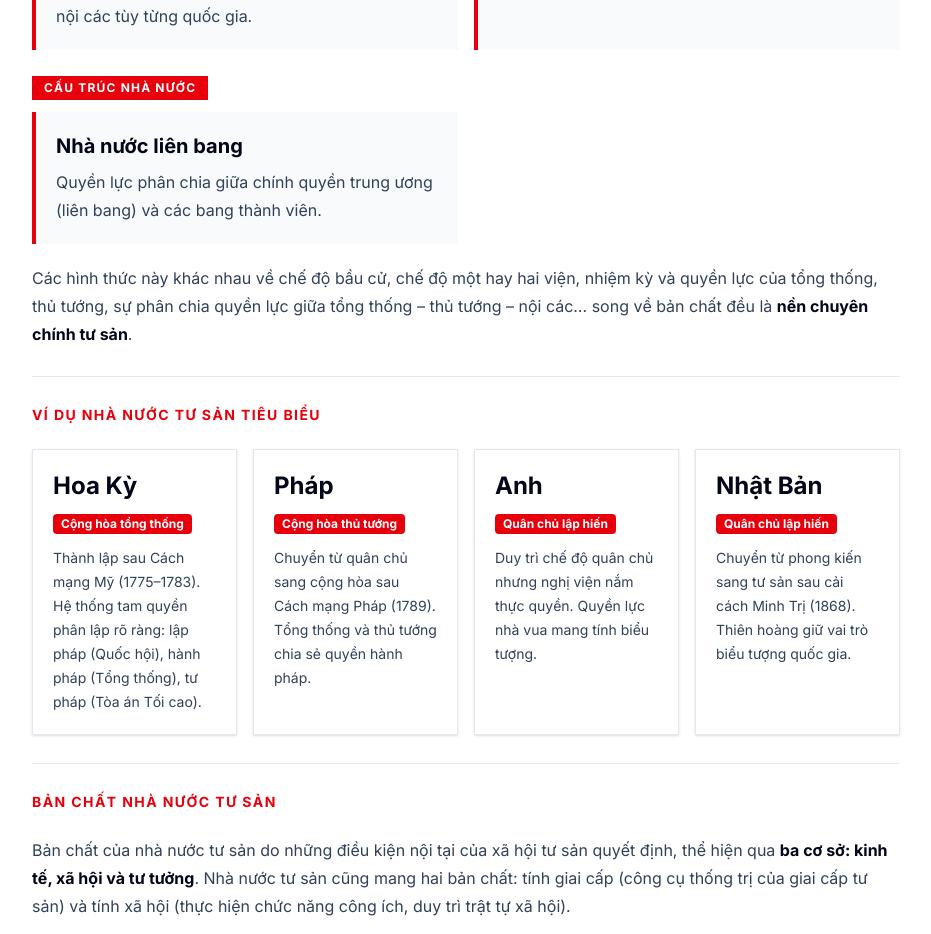
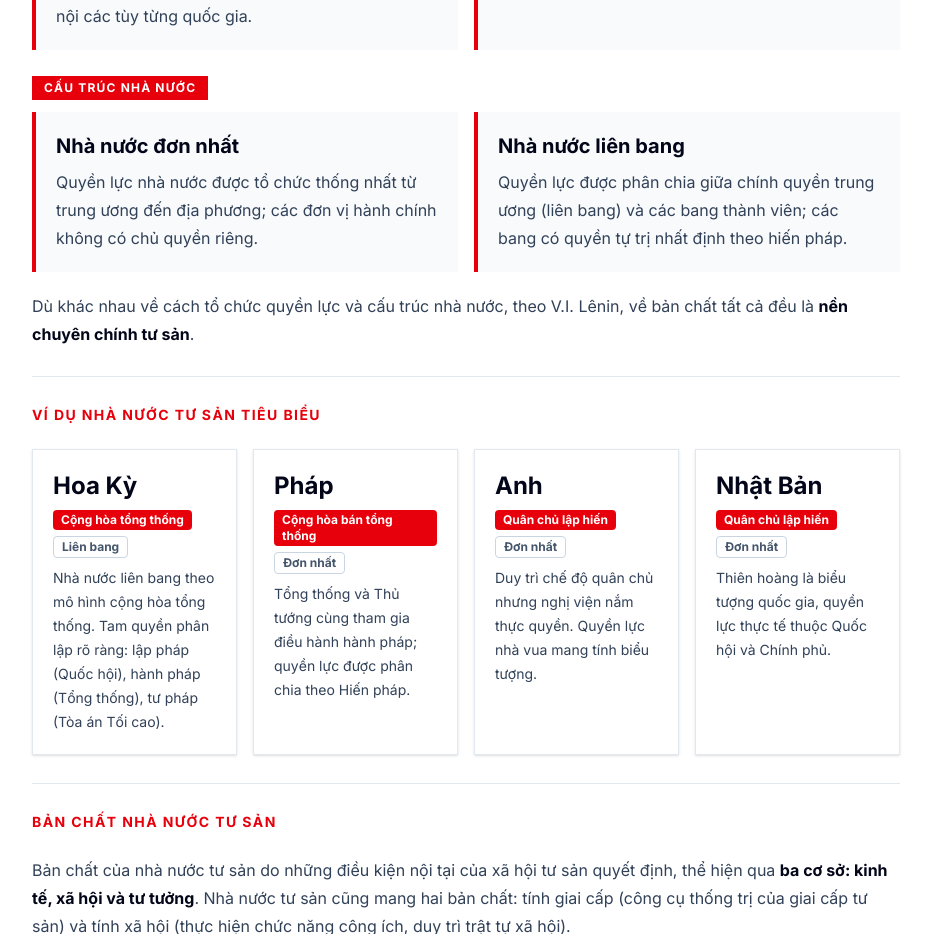
Before and after one commit to phanhoangs26/MLN122, a React (Vite) app: page /tu-ban in a window 1280 px wide. Shown: the part 1241-2175 px from the top of the page, without its empty margins (300-1231 px from the left). Built offline with nearby package versions, Linux system fonts and the light colour scheme.

Commit message:
feat: update examples accuracy; add structure badge; add don-nhat to forms

```diff
--- a/src/app/pages/CapitalistState.tsx
+++ b/src/app/pages/CapitalistState.tsx
@@ -34,7 +34,8 @@ const formGroups = [
   {
     group: 'Cấu trúc nhà nước',
     items: [
-      { title: 'Nhà nước liên bang', text: 'Quyền lực phân chia giữa chính quyền trung ương (liên bang) và các bang thành viên.' },
+      { title: 'Nhà nước đơn nhất', text: 'Quyền lực nhà nước được tổ chức thống nhất từ trung ương đến địa phương; các đơn vị hành chính không có chủ quyền riêng.' },
+      { title: 'Nhà nước liên bang', text: 'Quyền lực được phân chia giữa chính quyền trung ương (liên bang) và các bang thành viên; các bang có quyền tự trị nhất định theo hiến pháp.' },
     ],
   },
 ];
@@ -43,10 +44,10 @@ const formGroups = [
    5. VÍ DỤ NHÀ NƯỚC TƯ SẢN TIÊU BIỂU
    ============================ */
 const examples = [
-  { name: 'Hoa Kỳ', form: 'Cộng hòa tổng thống', desc: 'Thành lập sau Cách mạng Mỹ (1775–1783). Hệ thống tam quyền phân lập rõ ràng: lập pháp (Quốc hội), hành pháp (Tổng thống), tư pháp (Tòa án Tối cao).' },
-  { name: 'Pháp', form: 'Cộng hòa thủ tướng', desc: 'Chuyển từ quân chủ sang cộng hòa sau Cách mạng Pháp (1789). Tổng thống và thủ tướng chia sẻ quyền hành pháp.' },
-  { name: 'Anh', form: 'Quân chủ lập hiến', desc: 'Duy trì chế độ quân chủ nhưng nghị viện nắm thực quyền. Quyền lực nhà vua mang tính biểu tượng.' },
-  { name: 'Nhật Bản', form: 'Quân chủ lập hiến', desc: 'Chuyển từ phong kiến sang tư sản sau cải cách Minh Trị (1868). Thiên hoàng giữ vai trò biểu tượng quốc gia.' },
+  { name: 'Hoa Kỳ', form: 'Cộng hòa tổng thống', structure: 'Liên bang', desc: 'Nhà nước liên bang theo mô hình cộng hòa tổng thống. Tam quyền phân lập rõ ràng: lập pháp (Quốc hội), hành pháp (Tổng thống), tư pháp (Tòa án Tối cao).' },
+  { name: 'Pháp', form: 'Cộng hòa bán tổng thống', structure: 'Đơn nhất', desc: 'Tổng thống và Thủ tướng cùng tham gia điều hành hành pháp; quyền lực được phân chia theo Hiến pháp.' },
+  { name: 'Anh', form: 'Quân chủ lập hiến', structure: 'Đơn nhất', desc: 'Duy trì chế độ quân chủ nhưng nghị viện nắm thực quyền. Quyền lực nhà vua mang tính biểu tượng.' },
+  { name: 'Nhật Bản', form: 'Quân chủ lập hiến', structure: 'Đơn nhất', desc: 'Thiên hoàng là biểu tượng quốc gia, quyền lực thực tế thuộc Quốc hội và Chính phủ.' },
 ];
 
 /* ============================
@@ -237,7 +238,7 @@ export default function CapitalistState() {
               ))}
             </div>
             <p className="mt-5 max-w-4xl text-base leading-7 text-slate-700">
-              Các hình thức này khác nhau về chế độ bầu cử, chế độ một hay hai viện, nhiệm kỳ và quyền lực của tổng thống, thủ tướng, sự phân chia quyền lực giữa tổng thống – thủ tướng – nội các… song về bản chất đều là <span className="font-bold text-slate-950">nền chuyên chính tư sản</span>.
+              Dù khác nhau về cách tổ chức quyền lực và cấu trúc nhà nước, theo V.I. Lênin, về bản chất tất cả đều là <span className="font-bold text-slate-950">nền chuyên chính tư sản</span>.
             </p>
           </motion.section>
 
@@ -260,8 +261,11 @@ export default function CapitalistState() {
                   className="border border-slate-200 bg-white p-5 shadow-sm"
                 >
                   <div className="mb-2 text-2xl font-black text-slate-950">{e.name}</div>
-                  <div className="mb-3 inline-flex rounded bg-red-600 px-2 py-0.5 text-xs font-bold text-white">{e.form}</div>
-                  <p className="text-sm leading-6 text-slate-700">{e.desc}</p>
+                  <div className="mb-1 flex flex-wrap gap-1.5">
+                    <span className="inline-flex rounded bg-red-600 px-2 py-0.5 text-xs font-bold text-white">{e.form}</span>
+                    <span className="inline-flex rounded border border-slate-300 bg-white px-2 py-0.5 text-xs font-bold text-slate-600">{e.structure}</span>
+                  </div>
+                  <p className="mt-2 text-sm leading-6 text-slate-700">{e.desc}</p>
                 </motion.div>
               ))}
             </div>
```
